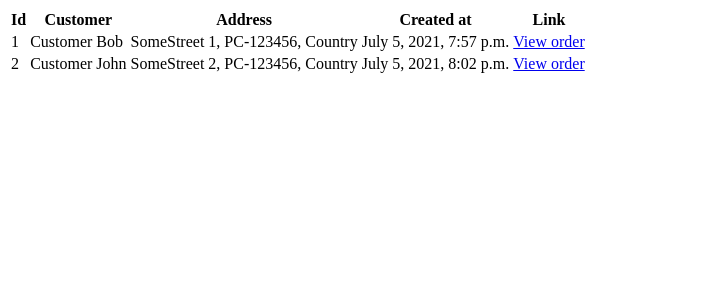
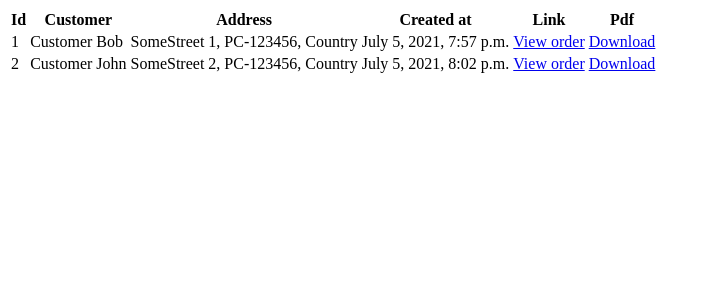
Before and after one commit to dredupuika/flowit_test, a Django app: page /orders/ in a window 1280 px wide. Shown: the top 300 px of the page, without its empty margins (0-708 px from the left). Run offline with Django 3.2, Linux system fonts and the light colour scheme; data comes from the database, SQL or seed files in the repository.

Commit message:
pdf generation

```diff
--- a/flowit_test_app/templates/orders/index.html
+++ b/flowit_test_app/templates/orders/index.html
@@ -7,6 +7,7 @@
         <th>Address</th>
         <th>Created at</th>
         <th>Link</th>
+        <th>Pdf</th>
       </tr>
     </thead>
     <tbody>
@@ -17,6 +18,7 @@
           <td>{{ order.customer.address }}</td>
           <td>{{ order.created_at }}</td>
           <td><a href="{% url 'detail' order.id %}">View order</a></td>
+          <td><a href="{% url 'pdf' order.id %}">Download</a></td>
         </tr>
       {% endfor %}
     </tbody>
--- a/flowit_test_app/urls.py
+++ b/flowit_test_app/urls.py
@@ -5,4 +5,5 @@ from . import views
 urlpatterns = [
     path('', views.index, name='index'),
     path('<int:order_id>/', views.detail, name='detail'),
+    path('<int:order_id>/pdf', views.pdf, name='pdf'),
 ]
--- a/flowit_test_app/views.py
+++ b/flowit_test_app/views.py
@@ -1,6 +1,11 @@
 from .models import Order
-from django.http import Http404
+from django.http import Http404, FileResponse, HttpResponse
 from django.shortcuts import render
+
+from django.core.files.storage import FileSystemStorage
+from django.template.loader import render_to_string
+
+from weasyprint import HTML
 
 def index(request):
     order_list = Order.objects.all()
@@ -13,3 +18,20 @@ def detail(request, order_id):
     except Order.DoesNotExist:
         raise Http404("Order does not exist")
     return render(request, 'orders/detail.html', {'order': order,'product_list':product_list,})
+
+def pdf(request, order_id):
+    try:
+        order = Order.objects.get(pk=order_id)
+        product_list = order.orderproduct_set.all()
+    except Order.DoesNotExist:
+        raise Http404("Order does not exist")
+
+    pdf_name = 'order_' + str(order.id) + '.pdf'
+
+    html_string = render_to_string('orders/detail.html', {'order': order,'product_list':product_list,})
+    pdf_file = HTML(string=html_string, base_url=request.build_absolute_uri()).write_pdf()
+
+    http_response = HttpResponse(pdf_file, content_type='application/pdf')
+    http_response['Content-Disposition'] = 'filename="' + pdf_name + '"'
+
+    return http_response
```
Also changed, not shown: README.md (added).
